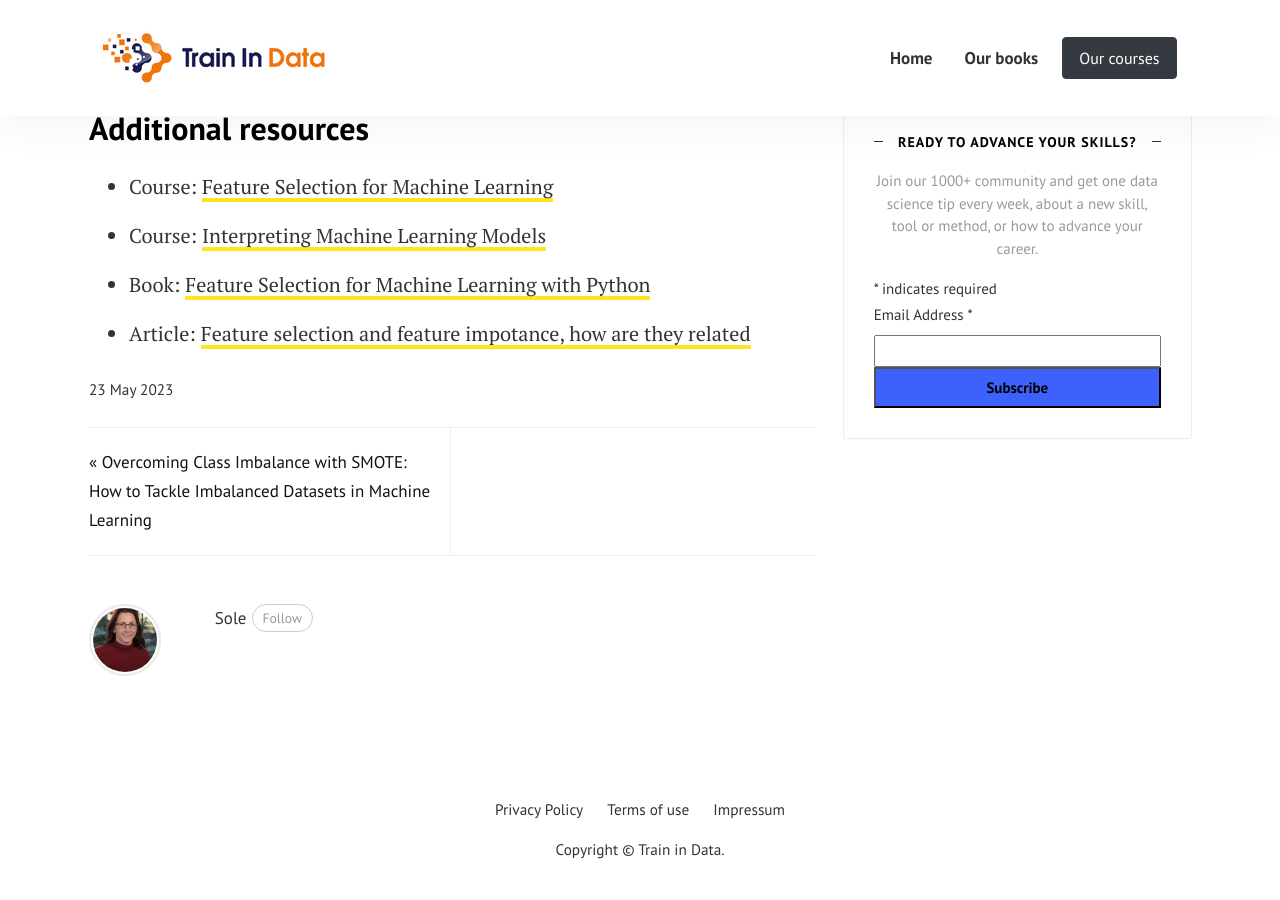
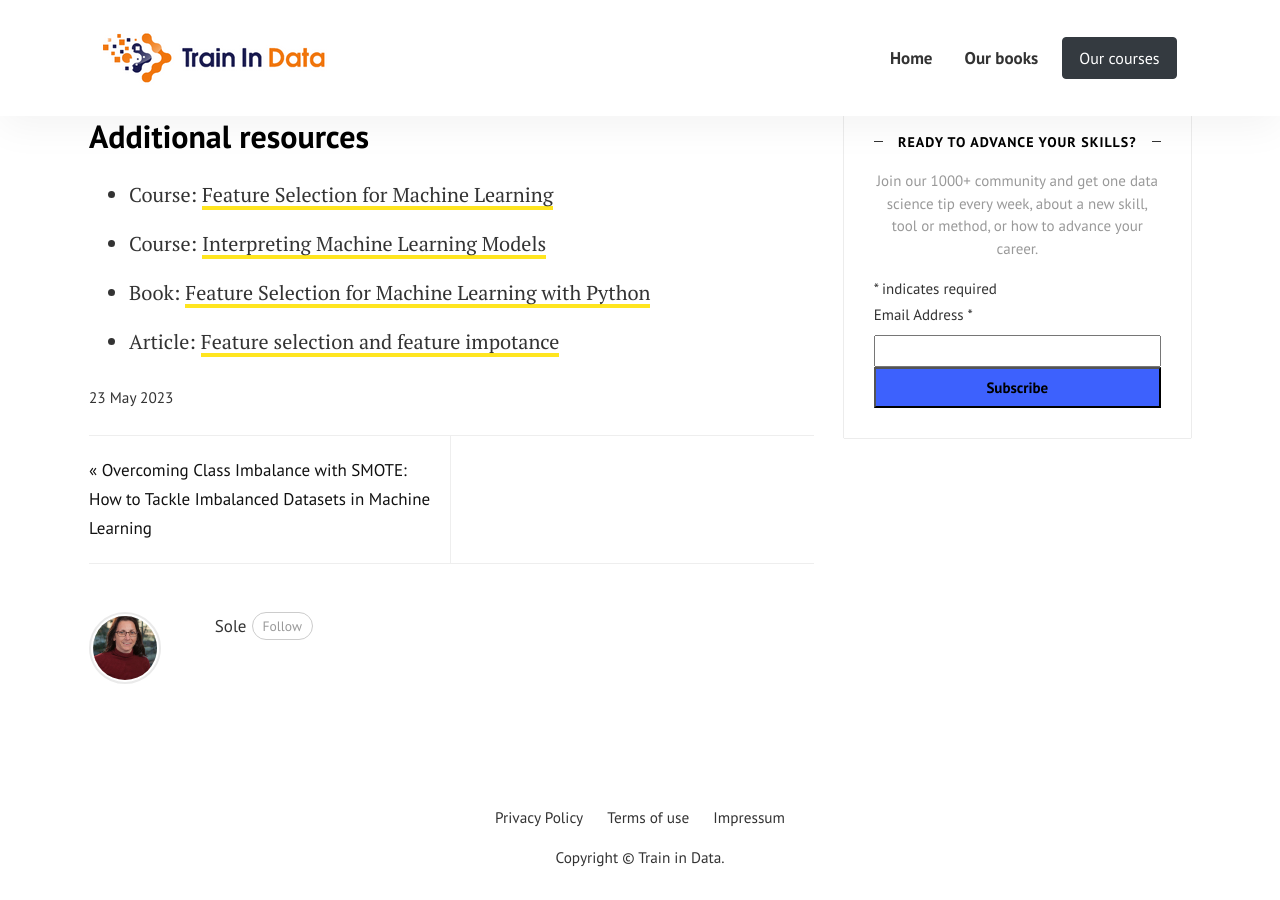
Before and after one commit to solegalli/trainindatablog, a Jekyll site: the page built from _posts/2023-05-23-feature-selection-vs-feature-importance.md, in a window 1280 px wide and 900 px high, scrolled down 7221 px. Built offline with Jekyll 4.4.1, drawn with Linux system fonts in a browser that asks for light colours; comment, search, counter and statistics services are not loaded.

Commit message:
minor changes

```diff
--- a/_posts/2023-05-23-feature-selection-vs-feature-importance.md
+++ b/_posts/2023-05-23-feature-selection-vs-feature-importance.md
@@ -151,4 +152,4 @@
 
 - Book: [Feature Selection for Machine Learning with Python](https://leanpub.com/feature-selection-in-machine-learning/)
 
-- Article: [Feature selection and feature impotance, how are they related](https://mindfulmodeler.substack.com/p/feature-selection-or-feature-importance)
+- Article: [Feature selection and feature impotance](https://mindfulmodeler.substack.com/p/feature-selection-or-feature-importance)
```
Also changed, not shown: other parts of _posts/2023-05-23-feature-selection-vs-feature-importance.md (+2 -1 lines).
